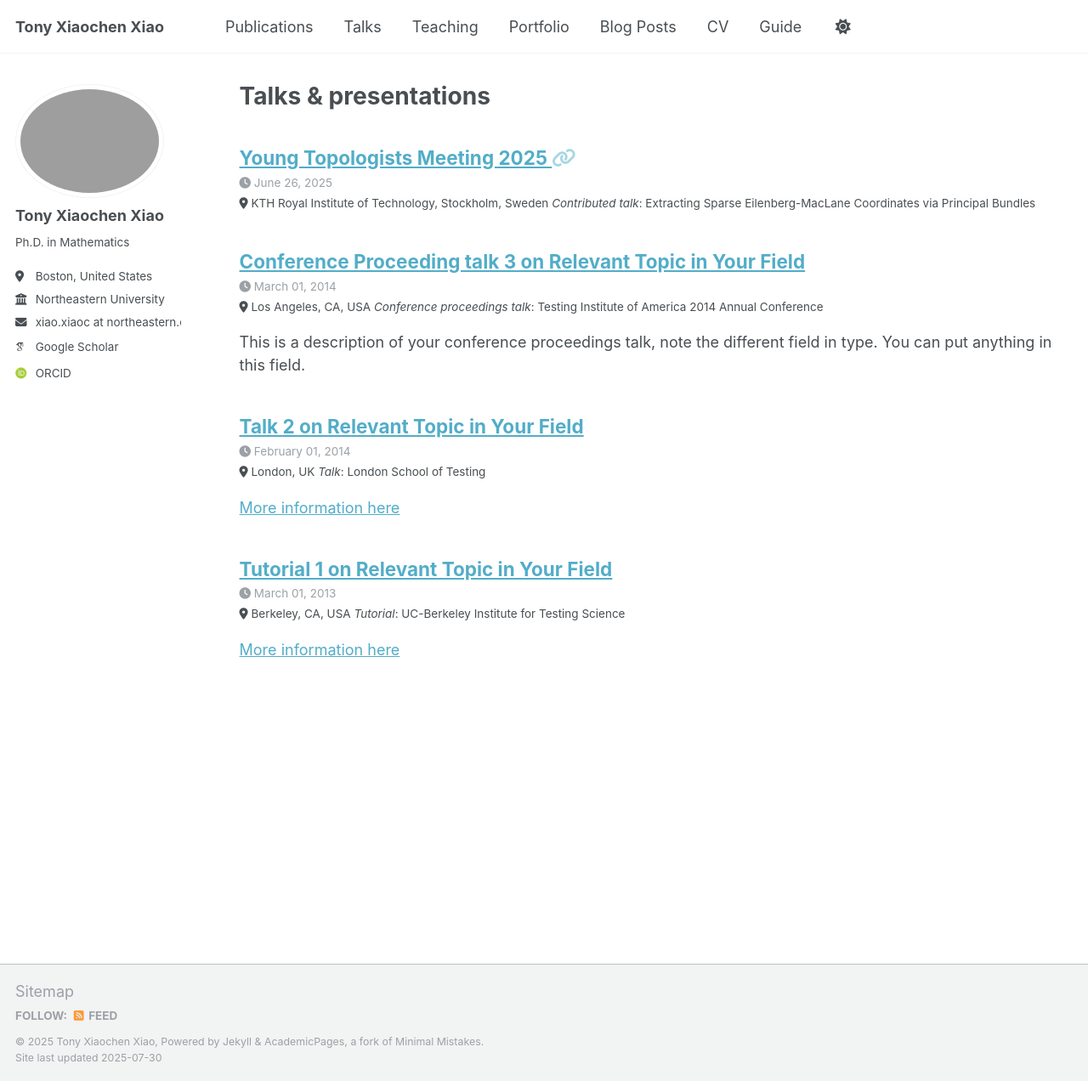
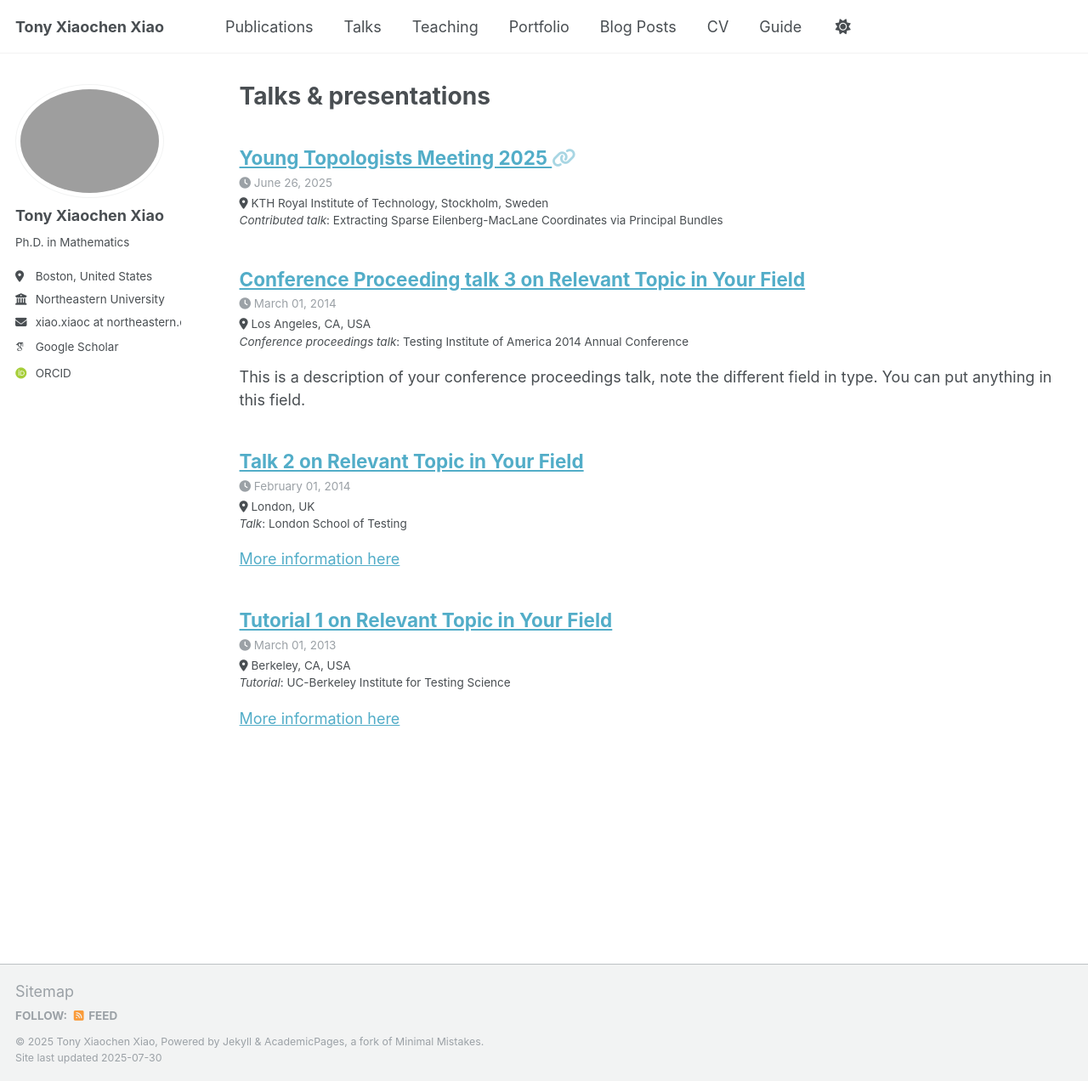
Before and after one commit to tonyxiaochenxiao/tonyxiaochenxiao.github.io, a Jekyll site: the page built from _pages/talks.html, in a window 1280 px wide and 1272 px high. Shown: the whole window at 85% size. Built offline with Jekyll 4.4.1, drawn with Linux system fonts in a browser that asks for light colours; some web fonts are replaced; a script that is not in the unit is left out.

Commit message:
Update archive-single-talk.html

```diff
--- a/_includes/archive-single-talk.html
+++ b/_includes/archive-single-talk.html
@@ -37,7 +37,7 @@
     {% endif %}
     {% if post.date %}<p class="page__meta"><i class="fa fa-clock" aria-hidden="true"></i> {{ post.date | date: '%B %d, %Y' }}</p>{% endif %}
     <p class="archive__item-excerpt" itemprop="description">
-      {% if post.location %}<i class="fa fa-location-dot" aria-hidden="true"></i> {{post.location}}{% endif %}
+      {% if post.location %}<i class="fa fa-location-dot" aria-hidden="true"></i> {{post.location}}{% endif %}<br>
       {% if post.type %}<i>{{post.type}}</i>: {{ post.venue }}{% endif %}
     </p>
     {% if post.excerpt %}<p class="archive__item-excerpt" itemprop="description">{{ post.excerpt | markdownify }}</p>{% endif %}
```
